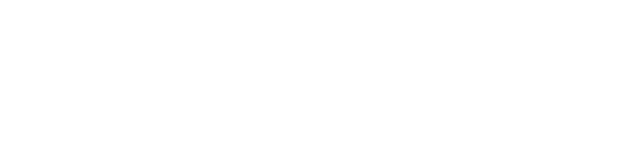
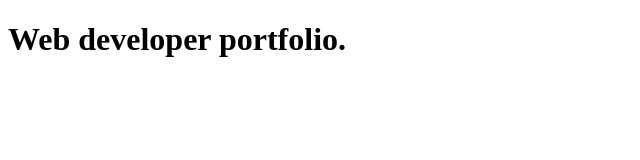
Before and after one commit to blue9kamrul/developer-portfolio-k, a plain HTML site: page index.html in a window 1280 px wide. Shown: the whole page, without its empty margins (0-640 px from the left). Drawn offline with Linux system fonts and the light colour scheme.

Commit message:
second-commit

```diff
--- a/index.html
+++ b/index.html
@@ -4,9 +4,12 @@
     <meta charset="UTF-8">
     <meta http-equiv="X-UA-Compatible" content="IE=edge">
     <meta name="viewport" content="width=device-width, initial-scale=1.0">
-    <title>Document</title>
+    <title>Developer portfolio</title>
 </head>
 <body>
+    <h1>
+        Web developer portfolio.
+    </h1>
 
 </body>
 </html>
```
